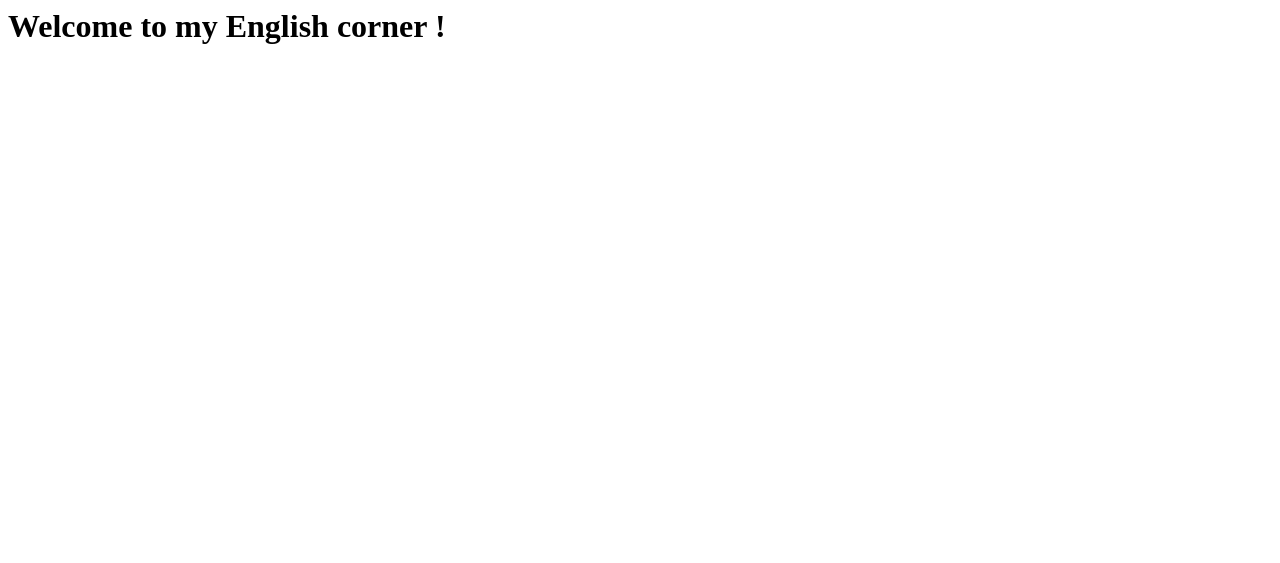
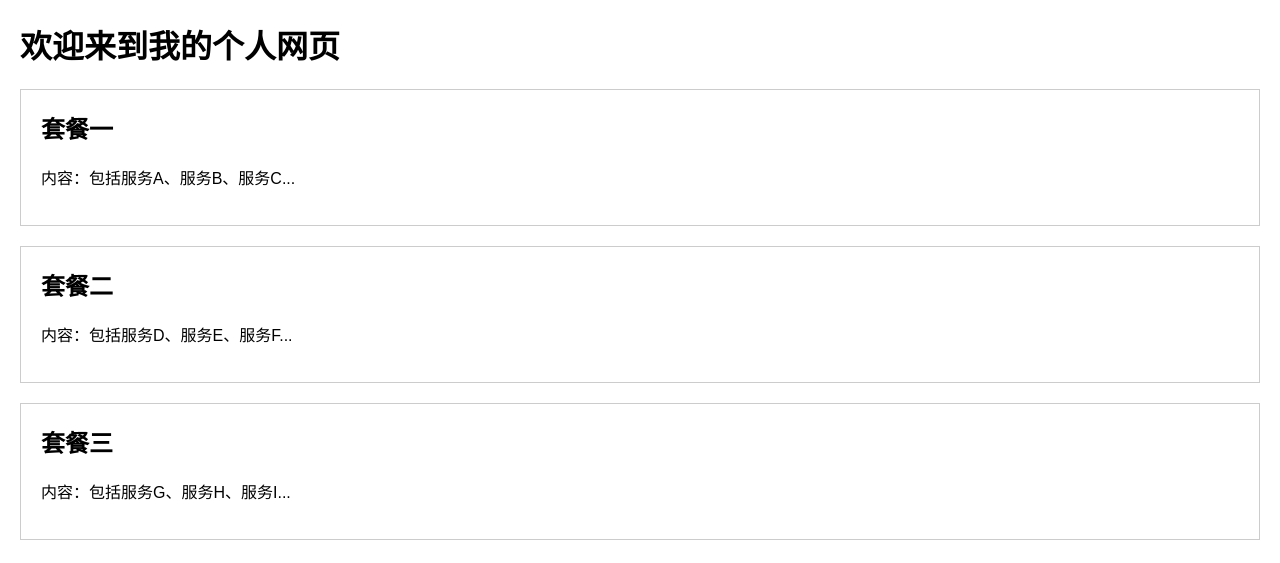
Before and after one commit to shelter125/english-corner, a plain HTML site: page index.html in a window 1280 px wide. Drawn offline with Linux system fonts and the light colour scheme.

Commit message:
Update index.html

```diff
--- a/index.html
+++ b/index.html
@@ -1 +1,28 @@
-<h1>Welcome to my English corner !<h1>
+<!DOCTYPE html>
+<html lang="zh">
+<head>
+    <meta charset="UTF-8">
+    <meta name="viewport" content="width=device-width, initial-scale=1.0">
+    <title>余英明的个人网页</title>
+    <style>
+        body { font-family: Arial, sans-serif; margin: 20px; }
+        .package { border: 1px solid #ccc; padding: 20px; margin: 20px 0; }
+        .package h2 { margin-top: 0; }
+    </style>
+</head>
+<body>
+    <h1>欢迎来到我的个人网页</h1>
+    <div class="package">
+        <h2>套餐一</h2>
+        <p>内容：包括服务A、服务B、服务C...</p>
+    </div>
+    <div class="package">
+        <h2>套餐二</h2>
+        <p>内容：包括服务D、服务E、服务F...</p>
+    </div>
+    <div class="package">
+        <h2>套餐三</h2>
+        <p>内容：包括服务G、服务H、服务I...</p>
+    </div>
+</body>
+</html>
```
